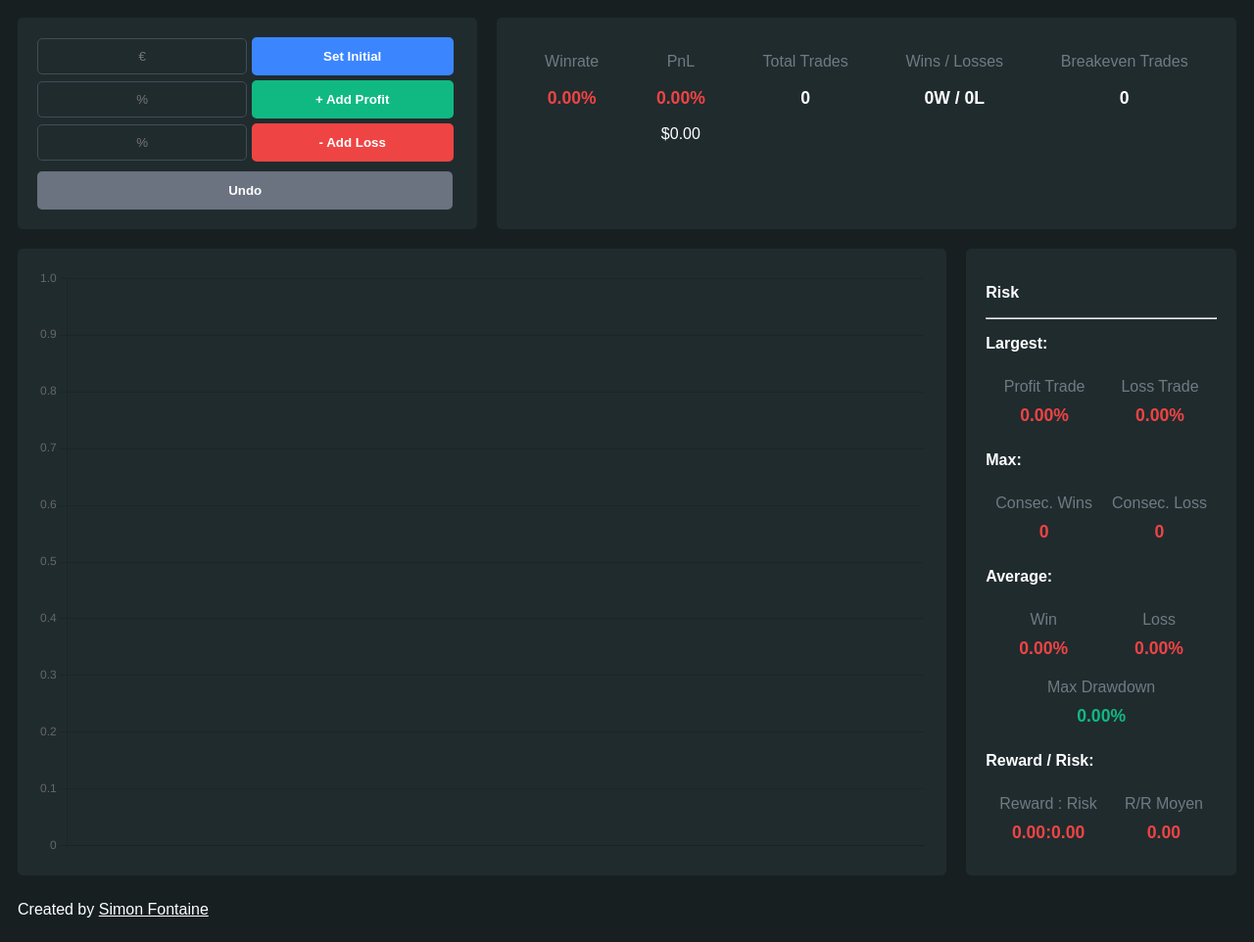
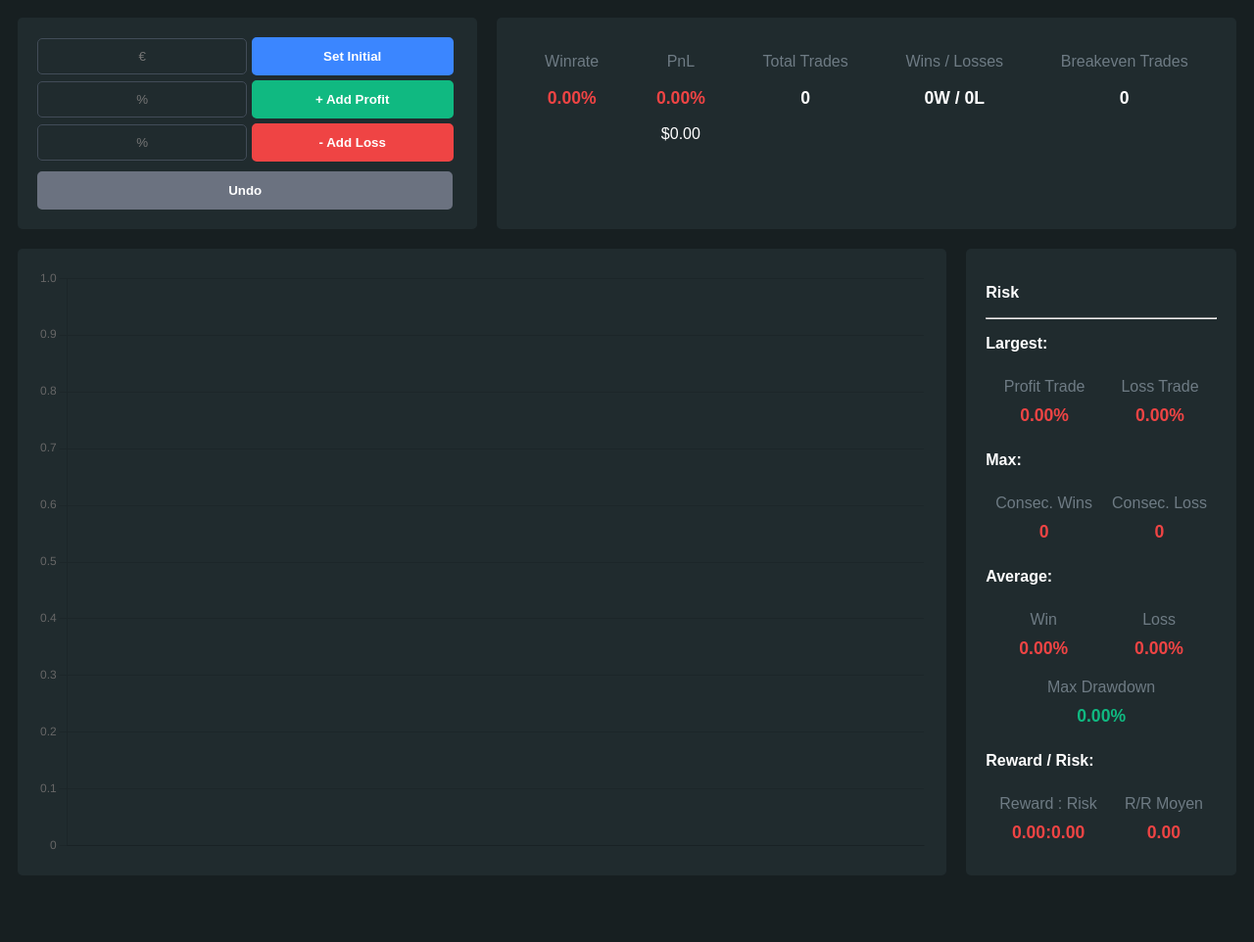
Before and after one commit to ZacdxKun/projet, a website built with Parcel: page src/index.html in a window 1280 px wide. Shown: the whole page at 98% size. After the commit the page ends 912 px from the top, so only its background shows below. Built offline with nearby package versions, Linux system fonts and the light colour scheme.

Commit message:
deleted footer

```diff
--- a/src/css/style.css
+++ b/src/css/style.css
@@ -193,9 +193,3 @@ button {
   color: white;
   font-weight: bolder;
 }
-
-.footer {
-  text-align: center;
-  margin-left: 10px;
-  margin-right: 10px;
-}
--- a/src/index.html
+++ b/src/index.html
@@ -115,9 +115,6 @@
           </div>
         </div>
       </div>
-      <div class="flex-container">
-        <p class="footer">Created by <a href="https://github.com/Simon-Fontaine" target="_blank">Simon Fontaine</a></p>
-      </div>
     </div>
   </body>
 </html>
```
